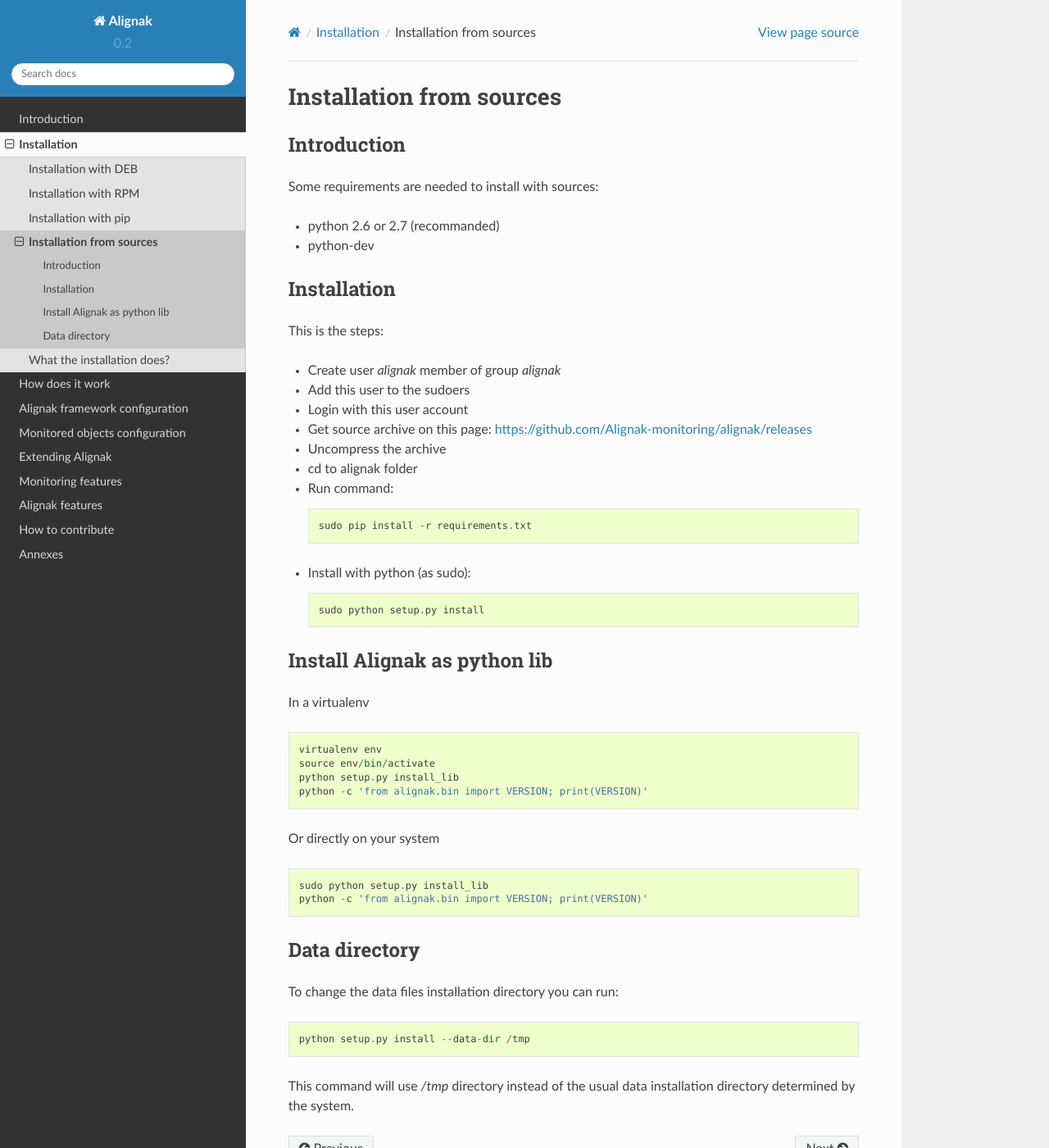
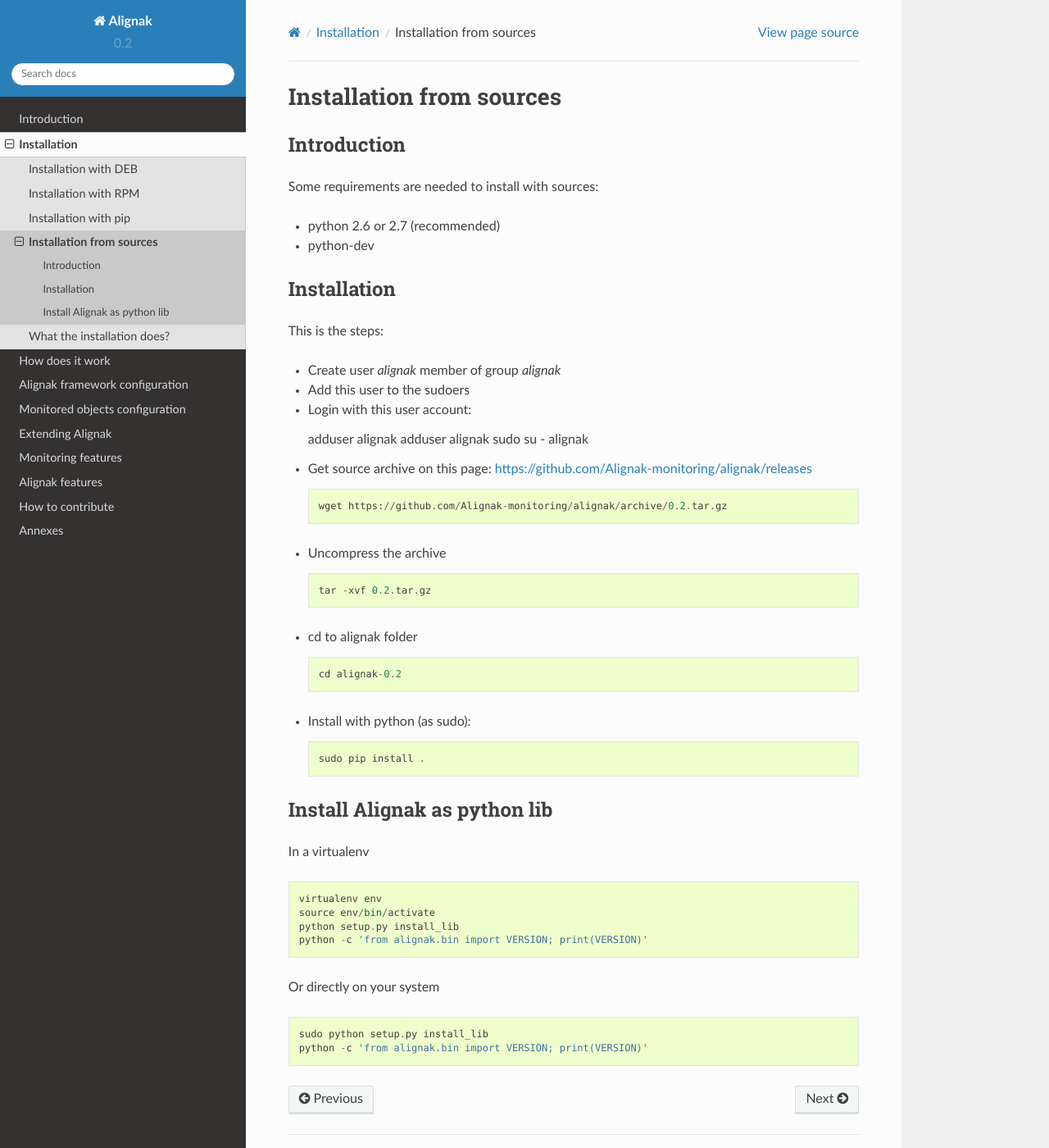
Before and after one commit to Alignak-monitoring/alignak-doc, a Sphinx documentation site: the page built from source/02_installation/sources.rst, in a window 1280 px wide and 1400 px high. Shown: the whole window at 82% size. Built offline with Sphinx 7.4.7 and the Read the Docs theme 2.0.0, drawn with Linux system fonts in a browser that asks for light colours.

Commit message:
Update install ation doc for pip

```diff
--- a/source/02_installation/sources.rst
+++ b/source/02_installation/sources.rst
@@ -9,7 +9,7 @@
 
 Some requirements are needed to install with sources:
 
-* python 2.6 or 2.7 (recommanded)
+* python 2.6 or 2.7 (recommended)
 * python-dev
 
 
@@ -20,17 +20,27 @@
 
 * Create user *alignak* member of group *alignak*
 * Add this user to the sudoers
-* Login with this user account
-* Get source archive on this page: https://github.com/Alignak-monitoring/alignak/releases
-* Uncompress the archive
-* cd to alignak folder
-* Run command::
+* Login with this user account::
 
-    sudo pip install -r requirements.txt
+  adduser alignak
+  adduser alignak sudo
+  su - alignak
+
+* Get source archive on this page: https://github.com/Alignak-monitoring/alignak/releases ::
+
+    wget https://github.com/Alignak-monitoring/alignak/archive/0.2.tar.gz
+
+* Uncompress the archive ::
+
+    tar -xvf 0.2.tar.gz
+
+* cd to alignak folder ::
+
+    cd alignak-0.2
 
 * Install with python (as sudo)::
 
-    sudo python setup.py install
+    sudo pip install .
 
 
 Install Alignak as python lib
@@ -47,14 +57,3 @@
 
   sudo python setup.py install_lib
   python -c 'from alignak.bin import VERSION; print(VERSION)'
-
-
-
-Data directory
-==============
-
-To change the data files installation directory you can run::
-
-    python setup.py install --data-dir /tmp
-
-This command will use */tmp* directory instead of the usual data installation directory determined by the system.
```
